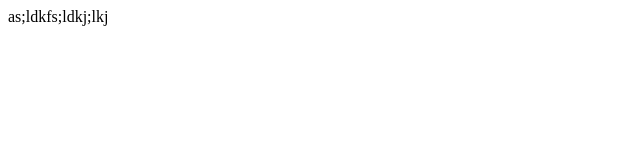
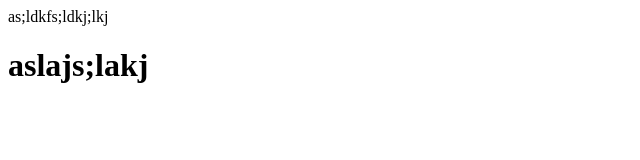
Before and after one commit to sethmarini/myPortfolio, a plain HTML site: page index.html in a window 1280 px wide. Shown: the whole page, without its empty margins (0-640 px from the left). Drawn offline with Linux system fonts and the light colour scheme.

Commit message:
Added h1 tag

```diff
--- a/index.html
+++ b/index.html
@@ -1 +1,3 @@
 as;ldkfs;ldkj;lkj
+
+<h1>aslajs;lakj</h1>
```
